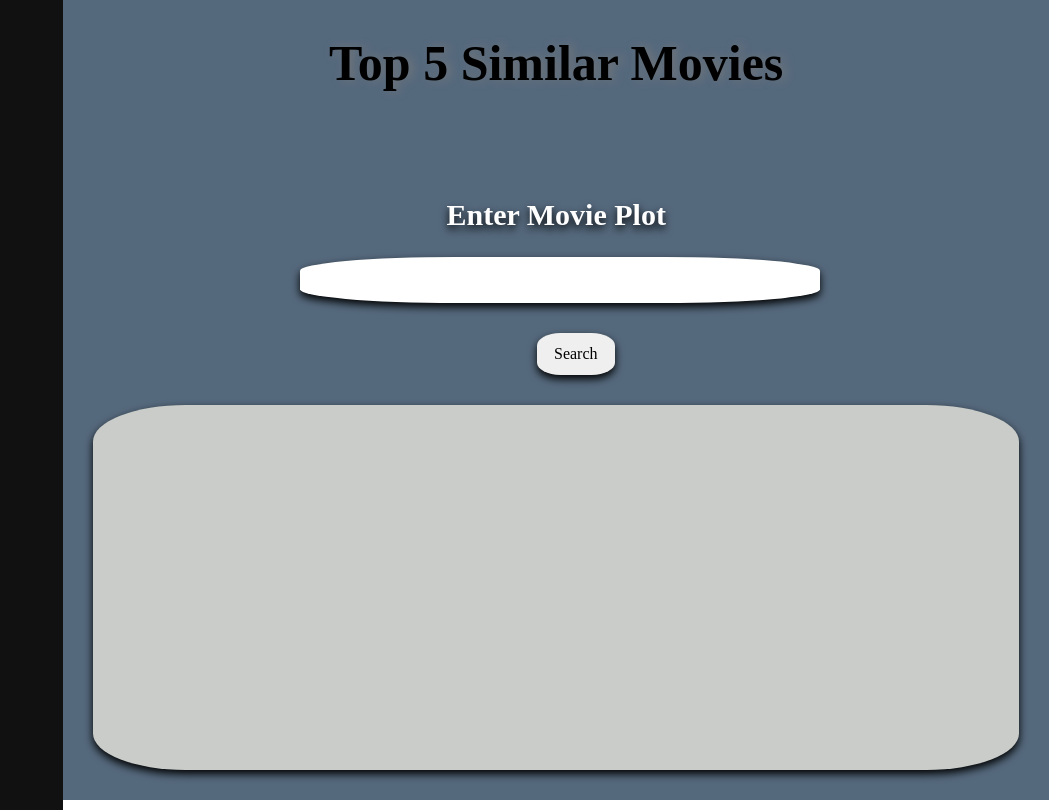
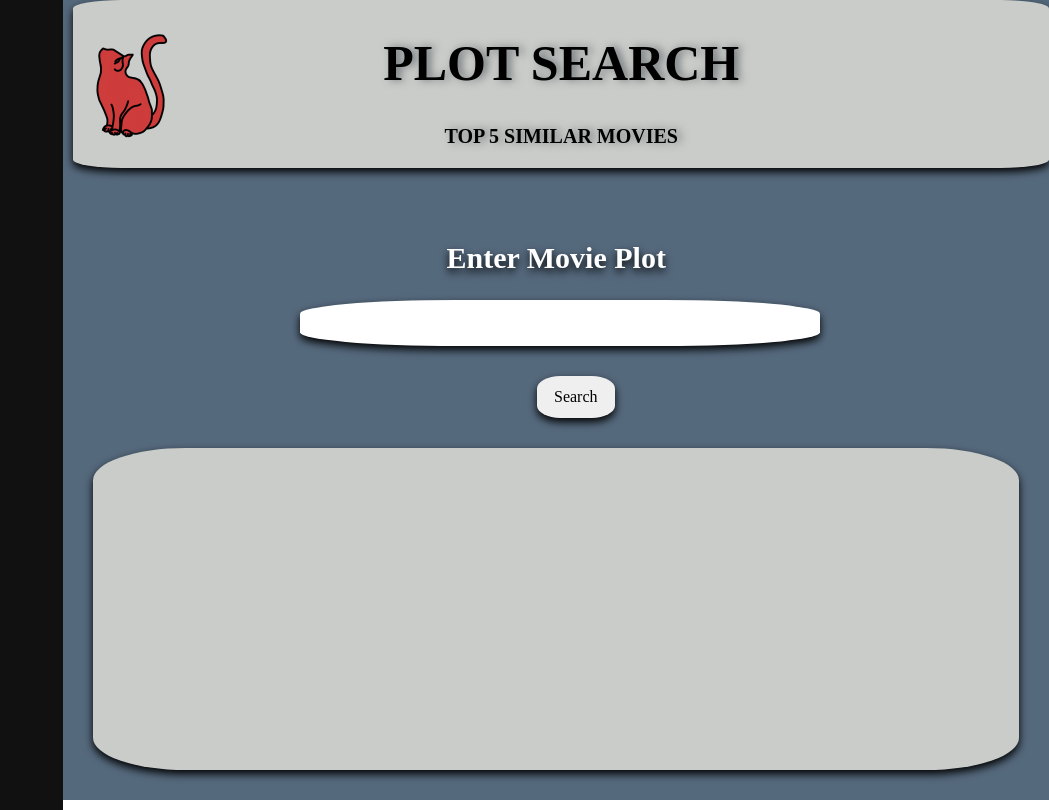
Before and after one commit to fatima-kz/PlotSearch2, a Flask app: page / in a window 1280 px wide. Shown: the whole page, without its empty margins (231-1280 px from the left). Run offline with Flask 3, Linux system fonts and the light colour scheme; some web fonts are replaced.

Commit message:
templates

```diff
--- a/templates/index.html
+++ b/templates/index.html
@@ -8,6 +8,7 @@
 </head>
 <body>
     <div class="container">
+        <img src="{{ url_for('static', filename='image.png') }}" alt="logo">
         <div class="sideBar">
             {% for history in histories %}
         <div>
@@ -21,7 +22,10 @@
     {% endfor %}
         </div>
         <div class="sideBar2">
-            <h1>Top 5 Similar Movies</h1>
+            <div class="header">
+                <h1>PLOT SEARCH</h1>
+                <p>TOP 5 SIMILAR MOVIES</p>
+            </div>
             <form action="/" method="post">
                 <h2>Enter Movie Plot</h2>
                 <input type="text" class="plot" name="plot" required>
```
